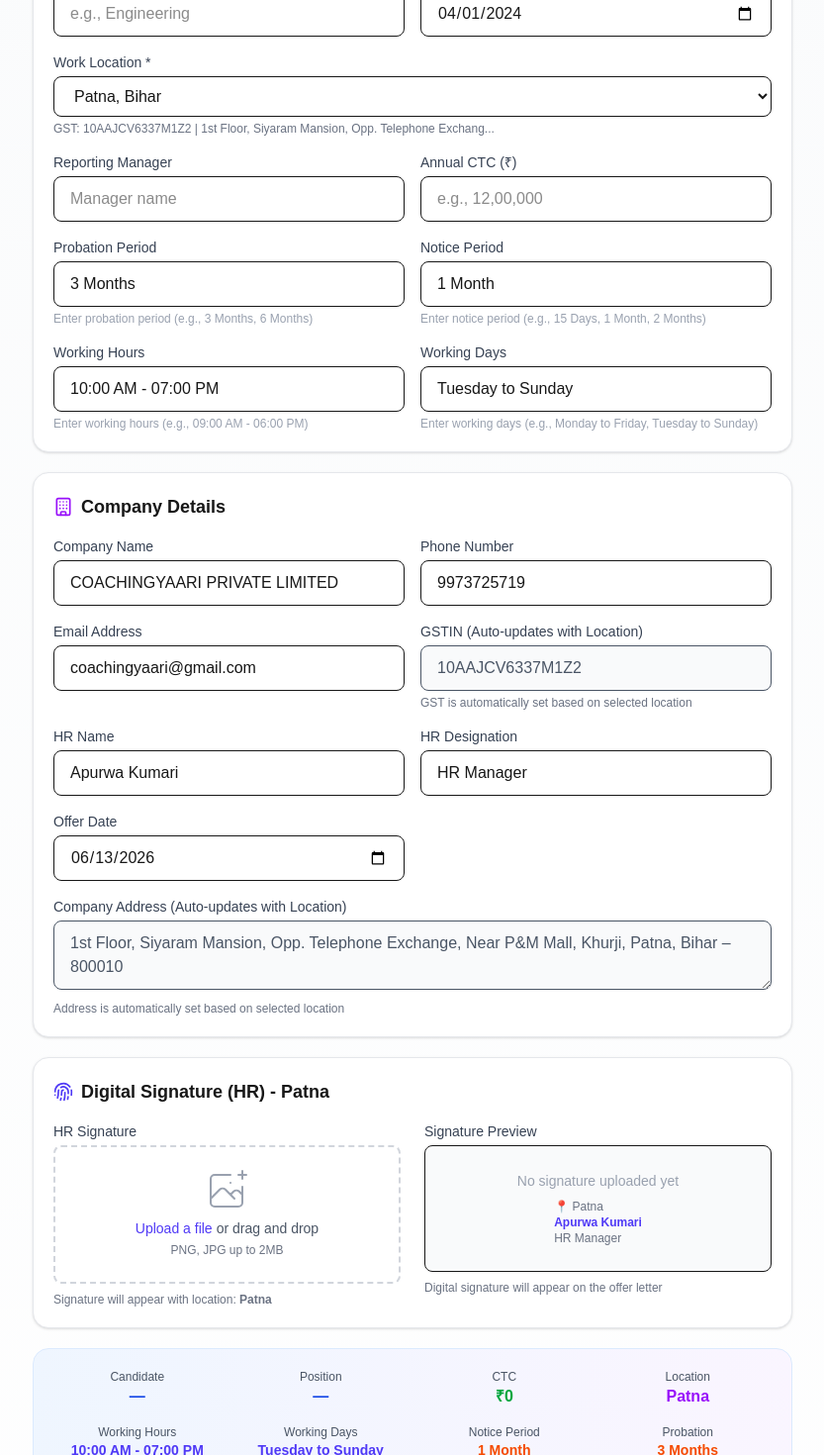
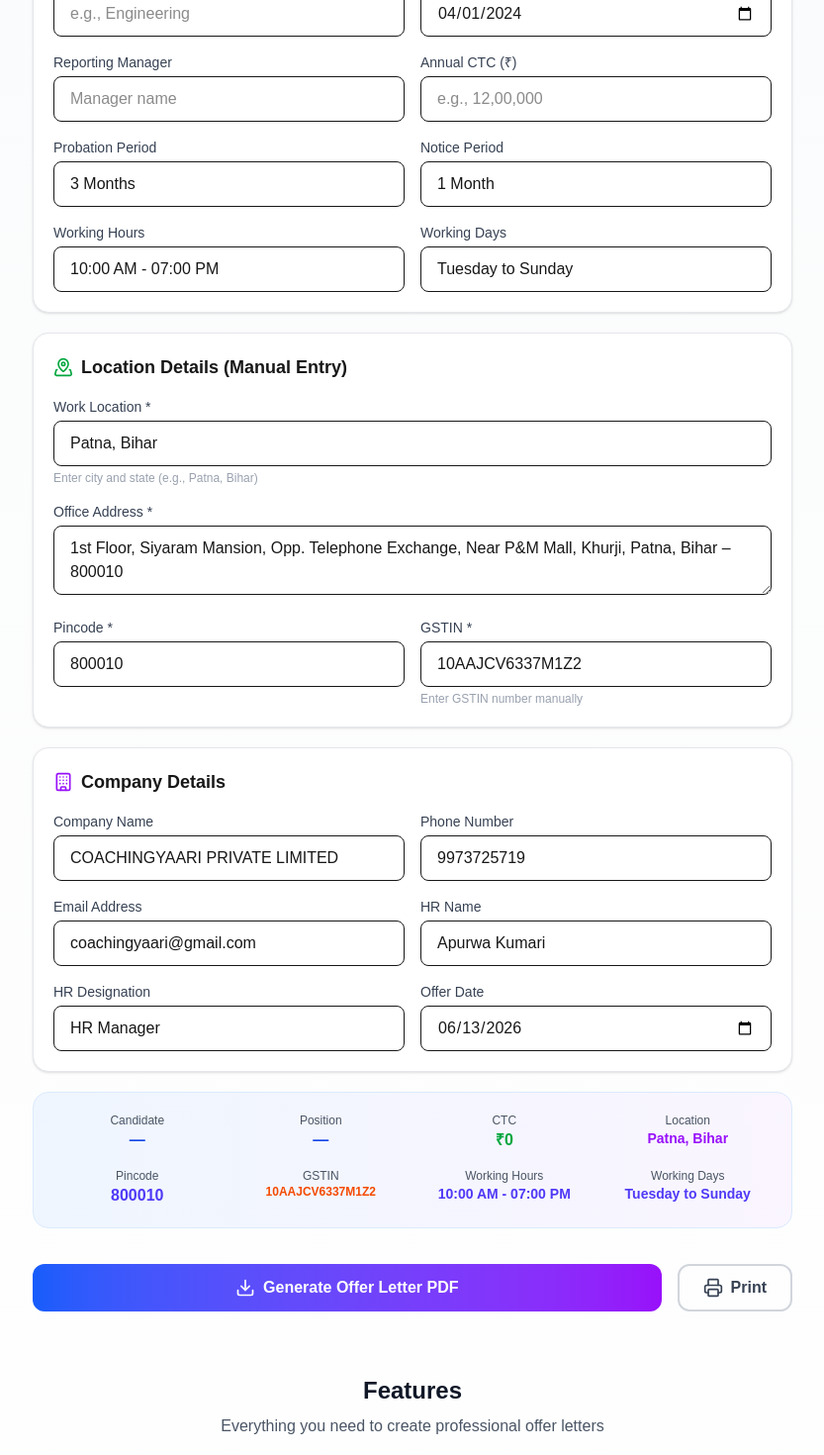
Before and after one commit to dharmsha/coachingyaariofferl, a Next.js app: page / in a window 1280 px wide. Shown: the part 660-2130 px from the top of the page at 99% size, without its empty margins (223-1056 px from the left). Built offline with nearby package versions, Linux system fonts and the light colour scheme.

Commit message:
first commit

```diff
--- a/app/page.tsx
+++ b/app/page.tsx
@@ -19,48 +19,22 @@
     type: 'offer'
   });
 
-  // Location Configuration - Updated with 5 locations
-  const locationOptions = {
-    patna: {
-      name: 'Patna',
-      address: '1st Floor, Siyaram Mansion, Opp. Telephone Exchange, Near P&M Mall, Khurji, Patna, Bihar – 800010',
-      gstin: '10AAJCV6337M1Z2'
-    },
-    purnea: {
-      name: 'Purnea',
-      address: 'First Floor, Shakuntala Sagar, Ct Station Rd, PWD Colony, Purnia, Bihar 854301',
-      gstin: '10AAJCV6337M1Z2'
-    },
-    noida: {
-      name: 'Noida',
-      address: 'G 94 (Basement), G Block, Sector 63, Noida, Chotpur, Uttar Pradesh 201301',
-      gstin: '09AAJCV6337M1ZL'
-    },
-    falka: {
-      name: 'Falka, Katihar',
-      address: 'Falka, Katihar District, Bihar - 854105',
-      gstin: '10AAJCV6337M1Z2'
-    },
-    katihar: {
-      name: 'Katihar',
-      address: 'Katihar, Bihar - 854105',
-      gstin: '10AAJCV6337M1Z2'
-    }
-  };
-
   // ==================== OFFER LETTER FORM ====================
   const [offerFormData, setOfferFormData] = useState({
     candidateName: '',
     jobTitle: '',
     department: '',
     joiningDate: '2024-04-01',
-    workLocation: 'patna',
+    workLocation: 'Patna, Bihar',           // ✅ Manual input
+    workAddress: '1st Floor, Siyaram Mansion, Opp. Telephone Exchange, Near P&M Mall, Khurji, Patna, Bihar – 800010', // ✅ Manual input
+    pincode: '800010',                       // ✅ Manual input (NEW)
+    gstin: '10AAJCV6337M1Z2',                // ✅ Manual input
     reportingManager: '',
     ctc: '',
-    probationPeriod: '3 Months',        // ✅ Manual input
-    noticePeriod: '1 Month',             // ✅ Manual input
-    workingHours: '10:00 AM - 07:00 PM', // ✅ Manual input
-    workingDays: 'Tuesday to Sunday',    // ✅ Manual input
+    probationPeriod: '3 Months',
+    noticePeriod: '1 Month',
+    workingHours: '10:00 AM - 07:00 PM',
+    workingDays: 'Tuesday to Sunday',
     companyName: 'COACHINGYAARI PRIVATE LIMITED',
     companyPhone: '9973725719',
     companyEmail: 'coachingyaari@gmail.com',
@@ -82,12 +56,6 @@
   // ==================== OFFER HANDLERS ====================
   const handleOfferChange = (e: React.ChangeEvent<HTMLInputElement | HTMLTextAreaElement | HTMLSelectElement>) => {
     setOfferFormData({ ...offerFormData, [e.target.name]: e.target.value });
-  };
-
-  // Get current location details
-  const getCurrentLocationDetails = () => {
-    const location = locationOptions[offerFormData.workLocation as keyof typeof locationOptions];
-    return location || locationOptions.patna;
   };
 
   // ==================== LOGO HANDLERS ====================
@@ -124,8 +92,6 @@
 
   // ==================== PDF GENERATION ====================
   const handleGenerateOfferPDF = async () => {
-    const currentLocation = getCurrentLocationDetails();
-
     const mappedFormData = {
       name: offerFormData.candidateName,
       designation: offerFormData.jobTitle,
@@ -133,11 +99,14 @@
       ctc: offerFormData.ctc,
       reportingManager: offerFormData.reportingManager,
       workLocation: offerFormData.workLocation,
+      workAddress: offerFormData.workAddress,
+      pincode: offerFormData.pincode,
+      gstin: offerFormData.gstin,
       department: offerFormData.department,
-      probationPeriod: offerFormData.probationPeriod,  // ✅ Manual se
-      noticePeriod: offerFormData.noticePeriod,        // ✅ Manual se
-      workingHours: offerFormData.workingHours,        // ✅ Manual se
-      workingDays: offerFormData.workingDays,          // ✅ Manual se
+      probationPeriod: offerFormData.probationPeriod,
+      noticePeriod: offerFormData.noticePeriod,
+      workingHours: offerFormData.workingHours,
+      workingDays: offerFormData.workingDays,
       companyName: offerFormData.companyName,
       companyPhone: offerFormData.companyPhone,
       companyEmail: offerFormData.companyEmail,
@@ -150,7 +119,7 @@
 
     setModalData({
       title: 'Offer Letter Generated!',
-      message: `Offer letter for ${offerFormData.candidateName} has been generated successfully with ${currentLocation.name} location.`,
+      message: `Offer letter for ${offerFormData.candidateName} has been generated successfully.`,
       type: 'offer'
     });
     setShowSuccessModal(true);
@@ -170,7 +139,10 @@
       jobTitle: '',
       department: '',
       joiningDate: '',
-      workLocation: 'patna',
+      workLocation: 'Patna, Bihar',
+      workAddress: '1st Floor, Siyaram Mansion, Opp. Telephone Exchange, Near P&M Mall, Khurji, Patna, Bihar – 800010',
+      pincode: '800010',
+      gstin: '10AAJCV6337M1Z2',
       reportingManager: '',
       ctc: '',
       probationPeriod: '3 Months',
@@ -185,8 +157,6 @@
       offerDate: new Date().toISOString().split('T')[0]
     });
   };
-
-  const currentLocation = getCurrentLocationDetails();
 
   return (
     <>
@@ -301,28 +271,6 @@
                   <input type="date" name="joiningDate" value={offerFormData.joiningDate} onChange={handleOfferChange} className="w-full px-4 py-2.5 border rounded-lg" />
                 </div>
 
-                {/* Work Location Dropdown - Updated with 5 locations */}
-                <div className="md:col-span-2">
-                  <label className="block text-sm font-medium text-gray-700 mb-1">Work Location *</label>
-                  <select
-                    name="workLocation"
-                    value={offerFormData.workLocation}
-                    onChange={handleOfferChange}
-                    className="w-full px-4 py-2.5 border rounded-lg focus:ring-2 focus:ring-blue-500"
-                  >
-                    <option value="patna">Patna, Bihar</option>
-                    <option value="purnea">Purnea, Bihar</option>
-                    <option value="noida">Noida, Uttar Pradesh</option>
-                    <option value="falka">Falka, Katihar</option>
-                    <option value="katihar">Katihar, Bihar</option>
-                  </select>
-                  {currentLocation && (
-                    <p className="text-xs text-gray-500 mt-1">
-                      GST: {currentLocation.gstin} | {currentLocation.address.substring(0, 50)}...
-                    </p>
-                  )}
-                </div>
-
                 <div>
                   <label className="block text-sm font-medium text-gray-700 mb-1">Reporting Manager</label>
                   <input type="text" name="reportingManager" value={offerFormData.reportingManager} onChange={handleOfferChange} placeholder="Manager name" className="w-full px-4 py-2.5 border rounded-lg" />
@@ -332,7 +280,6 @@
                   <input type="text" name="ctc" value={offerFormData.ctc} onChange={handleOfferChange} placeholder="e.g., 12,00,000" className="w-full px-4 py-2.5 border rounded-lg" />
                 </div>
 
-                {/* ✅ MANUAL INPUT FIELDS - Working Hours, Working Days, Notice Period, Probation */}
                 <div>
                   <label className="block text-sm font-medium text-gray-700 mb-1">Probation Period</label>
                   <input
@@ -343,7 +290,6 @@
                     placeholder="e.g., 3 Months"
                     className="w-full px-4 py-2.5 border rounded-lg focus:ring-2 focus:ring-blue-500"
                   />
-                  <p className="text-xs text-gray-400 mt-1">Enter probation period (e.g., 3 Months, 6 Months)</p>
                 </div>
 
                 <div>
@@ -356,7 +302,6 @@
                     placeholder="e.g., 1 Month"
                     className="w-full px-4 py-2.5 border rounded-lg focus:ring-2 focus:ring-blue-500"
                   />
-                  <p className="text-xs text-gray-400 mt-1">Enter notice period (e.g., 15 Days, 1 Month, 2 Months)</p>
                 </div>
 
                 <div>
@@ -369,7 +314,6 @@
                     placeholder="e.g., 10:00 AM - 07:00 PM"
                     className="w-full px-4 py-2.5 border rounded-lg focus:ring-2 focus:ring-blue-500"
                   />
-                  <p className="text-xs text-gray-400 mt-1">Enter working hours (e.g., 09:00 AM - 06:00 PM)</p>
                 </div>
 
                 <div>
@@ -382,7 +326,65 @@
                     placeholder="e.g., Monday to Friday"
                     className="w-full px-4 py-2.5 border rounded-lg focus:ring-2 focus:ring-blue-500"
                   />
-                  <p className="text-xs text-gray-400 mt-1">Enter working days (e.g., Monday to Friday, Tuesday to Sunday)</p>
+                </div>
+              </div>
+            </div>
+
+            {/* Location Details Section - FULLY MANUAL */}
+            <div className="bg-white rounded-2xl border border-gray-200 p-5 shadow-sm">
+              <h3 className="text-lg font-semibold mb-4 flex items-center">
+                <MapPinned className="h-5 w-5 mr-2 text-green-600" />
+                Location Details (Manual Entry)
+              </h3>
+              <div className="grid grid-cols-1 md:grid-cols-2 gap-4">
+                <div className="md:col-span-2">
+                  <label className="block text-sm font-medium text-gray-700 mb-1">Work Location *</label>
+                  <input
+                    type="text"
+                    name="workLocation"
+                    value={offerFormData.workLocation}
+                    onChange={handleOfferChange}
+                    placeholder="e.g., Patna, Bihar"
+                    className="w-full px-4 py-2.5 border rounded-lg focus:ring-2 focus:ring-blue-500"
+                  />
+                  <p className="text-xs text-gray-400 mt-1">Enter city and state (e.g., Patna, Bihar)</p>
+                </div>
+
+                <div className="md:col-span-2">
+                  <label className="block text-sm font-medium text-gray-700 mb-1">Office Address *</label>
+                  <textarea
+                    name="workAddress"
+                    value={offerFormData.workAddress}
+                    onChange={handleOfferChange}
+                    rows={2}
+                    placeholder="Enter complete office address"
+                    className="w-full px-4 py-2.5 border rounded-lg focus:ring-2 focus:ring-blue-500"
+                  />
+                </div>
+
+                <div>
+                  <label className="block text-sm font-medium text-gray-700 mb-1">Pincode *</label>
+                  <input
+                    type="text"
+                    name="pincode"
+                    value={offerFormData.pincode}
+                    onChange={handleOfferChange}
+                    placeholder="e.g., 800010"
+                    className="w-full px-4 py-2.5 border rounded-lg focus:ring-2 focus:ring-blue-500"
+                  />
+                </div>
+
+                <div>
+                  <label className="block text-sm font-medium text-gray-700 mb-1">GSTIN *</label>
+                  <input
+                    type="text"
+                    name="gstin"
+                    value={offerFormData.gstin}
+                    onChange={handleOfferChange}
+                    placeholder="e.g., 10AAJCV6337M1Z2"
+                    className="w-full px-4 py-2.5 border rounded-lg focus:ring-2 focus:ring-blue-500"
+                  />
+                  <p className="text-xs text-gray-400 mt-1">Enter GSTIN number manually</p>
                 </div>
               </div>
             </div>
@@ -407,16 +409,6 @@
                   <input type="email" name="companyEmail" value={offerFormData.companyEmail} onChange={handleOfferChange} className="w-full px-4 py-2.5 border rounded-lg" />
                 </div>
                 <div>
-                  <label className="block text-sm font-medium text-gray-700 mb-1">GSTIN (Auto-updates with Location)</label>
-                  <input
-                    type="text"
-                    value={currentLocation.gstin}
-                    disabled
-                    className="w-full px-4 py-2.5 border rounded-lg bg-gray-50 text-gray-600"
-                  />
-                  <p className="text-xs text-gray-500 mt-1">GST is automatically set based on selected location</p>
-                </div>
-                <div>
                   <label className="block text-sm font-medium text-gray-700 mb-1">HR Name</label>
                   <input type="text" name="hrName" value={offerFormData.hrName} onChange={handleOfferChange} className="w-full px-4 py-2.5 border rounded-lg" />
                 </div>
@@ -427,59 +419,6 @@
                 <div>
                   <label className="block text-sm font-medium text-gray-700 mb-1">Offer Date</label>
                   <input type="date" name="offerDate" value={offerFormData.offerDate} onChange={handleOfferChange} className="w-full px-4 py-2.5 border rounded-lg" />
-                </div>
-              </div>
-              <div className="mt-4">
-                <label className="block text-sm font-medium text-gray-700 mb-1">Company Address (Auto-updates with Location)</label>
-                <textarea
-                  value={currentLocation.address}
-                  disabled
-                  rows={2}
-                  className="w-full px-4 py-2.5 border rounded-lg bg-gray-50 text-gray-600"
-                />
-                <p className="text-xs text-gray-500 mt-1">Address is automatically set based on selected location</p>
-              </div>
-            </div>
-
-            {/* Digital Signature Section - Updated with location */}
-            <div className="bg-white rounded-2xl border border-gray-200 p-5 shadow-sm">
-              <h3 className="text-lg font-semibold mb-4 flex items-center">
-                <Fingerprint className="h-5 w-5 mr-2 text-indigo-600" />
-                Digital Signature (HR) - {currentLocation.name}
-              </h3>
-              <div className="grid grid-cols-1 md:grid-cols-2 gap-6">
-                <div>
-                  <label className="block text-sm font-medium text-gray-700 mb-1">HR Signature</label>
-                  <div className="mt-1 flex justify-center px-6 pt-5 pb-6 border-2 border-gray-300 border-dashed rounded-lg hover:border-indigo-400 transition-colors">
-                    <div className="space-y-1 text-center">
-                      <svg className="mx-auto h-12 w-12 text-gray-400" stroke="currentColor" fill="none" viewBox="0 0 48 48" aria-hidden="true">
-                        <path d="M28 8H12a4 4 0 00-4 4v20m32-12v8m0 0v8a4 4 0 01-4 4H12a4 4 0 01-4-4v-4m32-4l-3.172-3.172a4 4 0 00-5.656 0L28 28M8 32l9.172-9.172a4 4 0 015.656 0L28 28m0 0l4 4m4-24h8m-4-4v8m-12 4h.02" strokeWidth="2" strokeLinecap="round" strokeLinejoin="round" />
-                      </svg>
-                      <div className="flex text-sm text-gray-600">
-                        <label htmlFor="signature-upload" className="relative cursor-pointer bg-white rounded-md font-medium text-indigo-600 hover:text-indigo-500 focus-within:outline-none focus-within:ring-2 focus-within:ring-offset-2 focus-within:ring-indigo-500">
-                          <span>Upload a file</span>
-                          <input id="signature-upload" name="signature-upload" type="file" className="sr-only" accept="image/*" />
-                        </label>
-                        <p className="pl-1">or drag and drop</p>
-                      </div>
-                      <p className="text-xs text-gray-500">PNG, JPG up to 2MB</p>
-                    </div>
-                  </div>
-                  <p className="text-xs text-gray-500 mt-2">
-                    Signature will appear with location: <strong>{currentLocation.name}</strong>
-                  </p>
-                </div>
-                <div>
-                  <label className="block text-sm font-medium text-gray-700 mb-1">Signature Preview</label>
-                  <div className="border rounded-lg p-4 h-32 flex flex-col items-center justify-center bg-gray-50">
-                    <p className="text-gray-400 text-sm">No signature uploaded yet</p>
-                    <div className="mt-2 text-xs text-gray-500">
-                      <span className="block">📍 {currentLocation.name}</span>
-                      <span className="block text-indigo-600 font-semibold">{offerFormData.hrName || 'Apurwa Kumari'}</span>
-                      <span className="block text-xs">{offerFormData.hrDesignation || 'HR Manager'}</span>
-                    </div>
-                  </div>
-                  <p className="text-xs text-gray-500 mt-2">Digital signature will appear on the offer letter</p>
                 </div>
               </div>
             </div>
@@ -501,7 +440,15 @@
                 </div>
                 <div>
                   <p className="text-xs text-gray-600">Location</p>
-                  <p className="font-semibold text-purple-600">{currentLocation.name}</p>
+                  <p className="font-semibold text-purple-600 truncate text-sm">{offerFormData.workLocation || '—'}</p>
+                </div>
+                <div>
+                  <p className="text-xs text-gray-600">Pincode</p>
+                  <p className="font-semibold text-indigo-600">{offerFormData.pincode || '—'}</p>
+                </div>
+                <div>
+                  <p className="text-xs text-gray-600">GSTIN</p>
+                  <p className="font-semibold text-orange-600 text-xs">{offerFormData.gstin || '—'}</p>
                 </div>
                 <div>
                   <p className="text-xs text-gray-600">Working Hours</p>
@@ -510,14 +457,6 @@
                 <div>
                   <p className="text-xs text-gray-600">Working Days</p>
                   <p className="font-semibold text-indigo-600 text-sm">{offerFormData.workingDays}</p>
-                </div>
-                <div>
-                  <p className="text-xs text-gray-600">Notice Period</p>
-                  <p className="font-semibold text-orange-600 text-sm">{offerFormData.noticePeriod}</p>
-                </div>
-                <div>
-                  <p className="text-xs text-gray-600">Probation</p>
-                  <p className="font-semibold text-orange-600 text-sm">{offerFormData.probationPeriod}</p>
                 </div>
               </div>
             </div>
@@ -535,7 +474,7 @@
             </div>
           </div>
 
-          {/* Features Section - Updated with 5 locations */}
+          {/* Features Section */}
           <div className="w-full max-w-4xl mt-16">
             <div className="text-center mb-10">
               <h2 className="text-2xl font-bold text-gray-900 mb-2">Features</h2>
@@ -549,8 +488,8 @@
               </div>
               <div className="bg-white rounded-xl p-6 text-center border border-gray-200">
                 <div className="inline-flex p-3 bg-green-100 rounded-xl mb-4"><Building className="h-6 w-6 text-green-600" /></div>
-                <h3 className="font-semibold mb-2">Multi-Location Support</h3>
-                <p className="text-sm text-gray-500">Patna, Purnea, Noida, Falka & Katihar with dynamic GST</p>
+                <h3 className="font-semibold mb-2">Manual Location Entry</h3>
+                <p className="text-sm text-gray-500">Enter location, address, pincode & GSTIN manually</p>
               </div>
               <div className="bg-white rounded-xl p-6 text-center border border-gray-200">
                 <div className="inline-flex p-3 bg-purple-100 rounded-xl mb-4"><Download className="h-6 w-6 text-purple-600" /></div>
```
Also changed, not shown: app/utils/pdfGenerator.js (+106 -143 lines).
